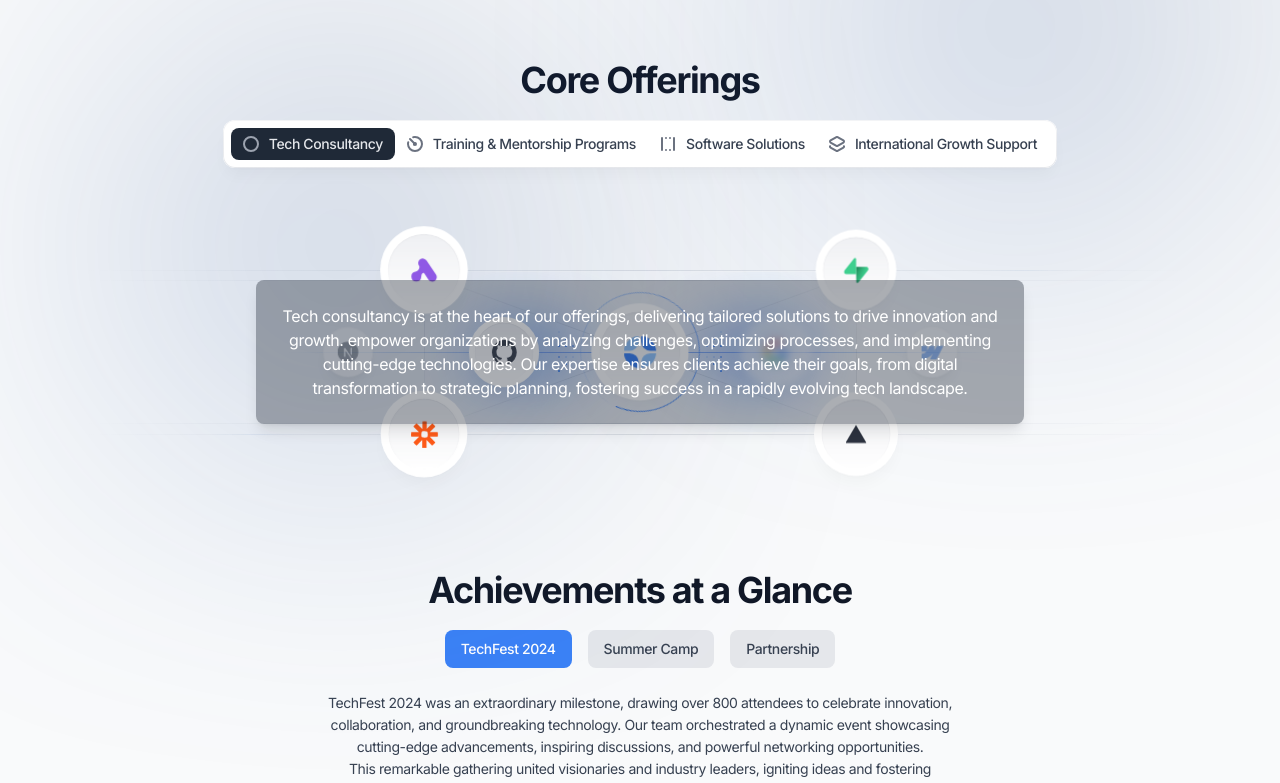
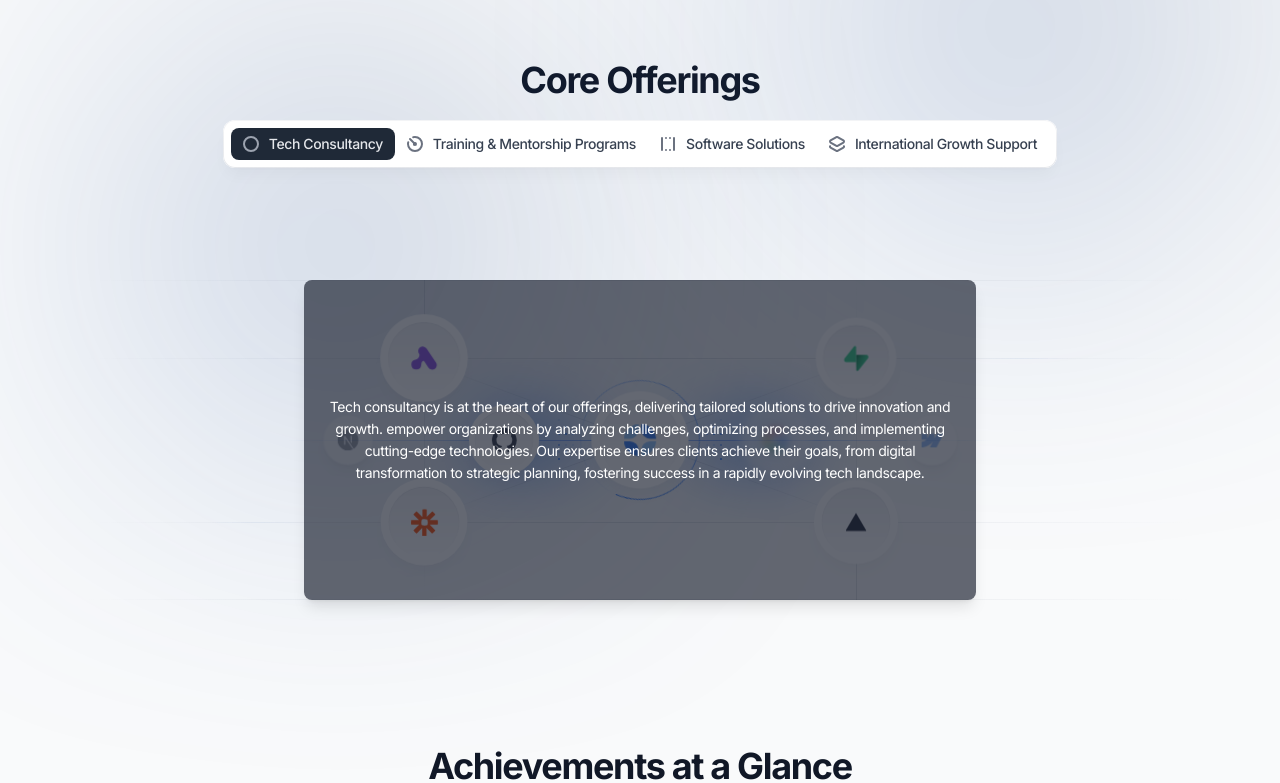
Before and after one commit to bluehouseng/bluehouse-website-v2, a Next.js app: page / in a window 1280 px wide. Shown: the part 556-1339 px from the top of the page. Built offline with nearby package versions, Linux system fonts and the light colour scheme.

Commit message:
add content to core offerings

```diff
--- a/components/business-categories.tsx
+++ b/components/business-categories.tsx
@@ -384,7 +384,7 @@ export default function BusinessCategories() {
                       </div>
                     </>
 
-                    <div className=" z-10 p-6 rounded-lg shadow-lg max-w-3xl mx-auto  bg-gray-900/35 text-white text-center">
+                    <div className=" z-10 p-6 rounded-lg shadow-lg max-w-2xl h-80 mx-auto  flex justify-center items-center bg-gray-900/65 text-white text-center text-sm">
                     Tech consultancy is at the heart of our offerings, delivering tailored solutions to drive innovation and growth.
                      empower organizations by analyzing challenges, optimizing processes, and implementing cutting-edge technologies.
                      Our expertise ensures clients achieve their goals, from digital transformation to strategic planning, fostering
@@ -507,7 +507,7 @@ export default function BusinessCategories() {
                         </div>
                       </div>
                     </>
-                    <div className=" z-10 p-6 rounded-lg shadow-lg max-w-3xl mx-auto  bg-gray-900/35 text-white text-center">
+                    <div className=" z-10 p-6 rounded-lg shadow-lg max-w-2xl h-80 mx-auto flex justify-center items-center  bg-gray-900/35 text-white text-center text-sm">
                     Our mentorship and training programs are at the core of our mission to empower and inspire individuals.
                      Through our mentorship program, participants connect with industry experts for personalized guidance,
                       career insights, and professional growth. Complementing this, our training programs deliver hands-on,
@@ -750,7 +750,7 @@ export default function BusinessCategories() {
                         </div>
                       </div>
                     </>
-                    <div className=" z-10 p-6 rounded-lg shadow-lg max-w-3xl mx-auto  bg-gray-900/35 text-white text-center">
+                    <div className=" z-10 p-6 rounded-lg shadow-lg max-w-2xl h-80 mx-auto flex justify-center items-center bg-gray-900/35 text-white text-center text-sm">
                     Our focus on internal growth and support drives our commitment to excellence and sustainability. We prioritize
                      fostering a culture of continuous learning, collaboration, and innovation within our team. By investing in
                      professional development, providing robust resources, and encouraging teamwork, we ensure a thriving,
```
